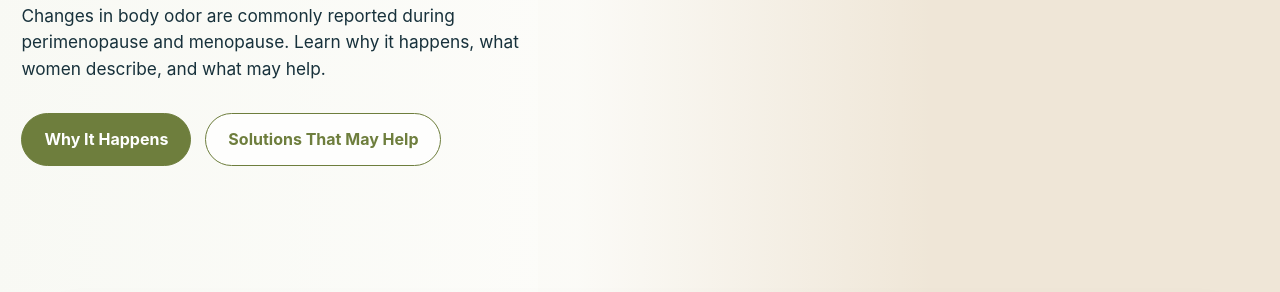
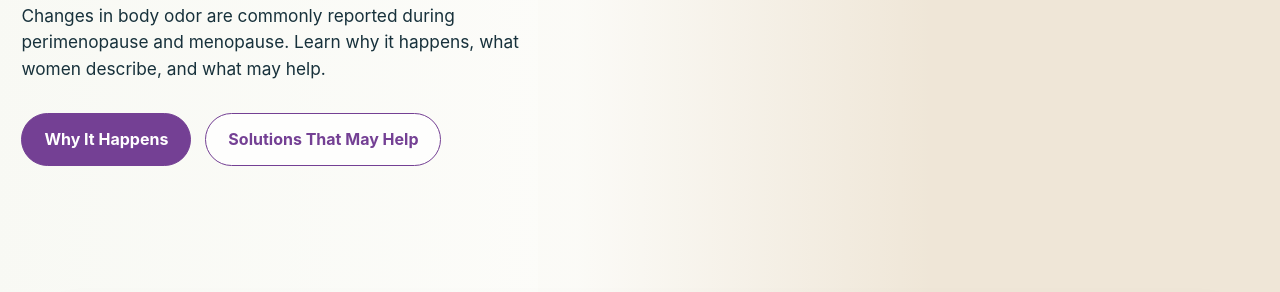
Before and after one commit to ryanmoalemi/menopausesmell.com, a plain HTML site: page index.html in a window 1280 px wide. Shown: the part 508-800 px from the top of the page. Drawn offline with Linux system fonts and the light colour scheme.

Commit message:
Fix button colors to match mockup - use purple instead of olive

```diff
--- a/index.html
+++ b/index.html
@@ -115,16 +115,16 @@
     .hero p{font-size:1.08rem;max-width:540px;margin:0 0 30px}
     .actions{display:flex;gap:14px;flex-wrap:wrap}
     .btn{
-      border:1px solid var(--olive);
+      border:1px solid var(--purple-dark);
       border-radius:999px;
       padding:13px 22px;
       font-weight:750;
       cursor:pointer;
       display:inline-block;
     }
-    .btn.primary{background:var(--olive);color:white}
+    .btn.primary{background:var(--purple-dark);color:white}
     .btn.primary:hover{filter:brightness(.92)}
-    .btn.secondary{background:rgba(255,255,255,.8);color:var(--olive)}
+    .btn.secondary{background:rgba(255,255,255,.8);color:var(--purple-dark)}
 
     .trust-strip{
       margin-top:-34px;
```
